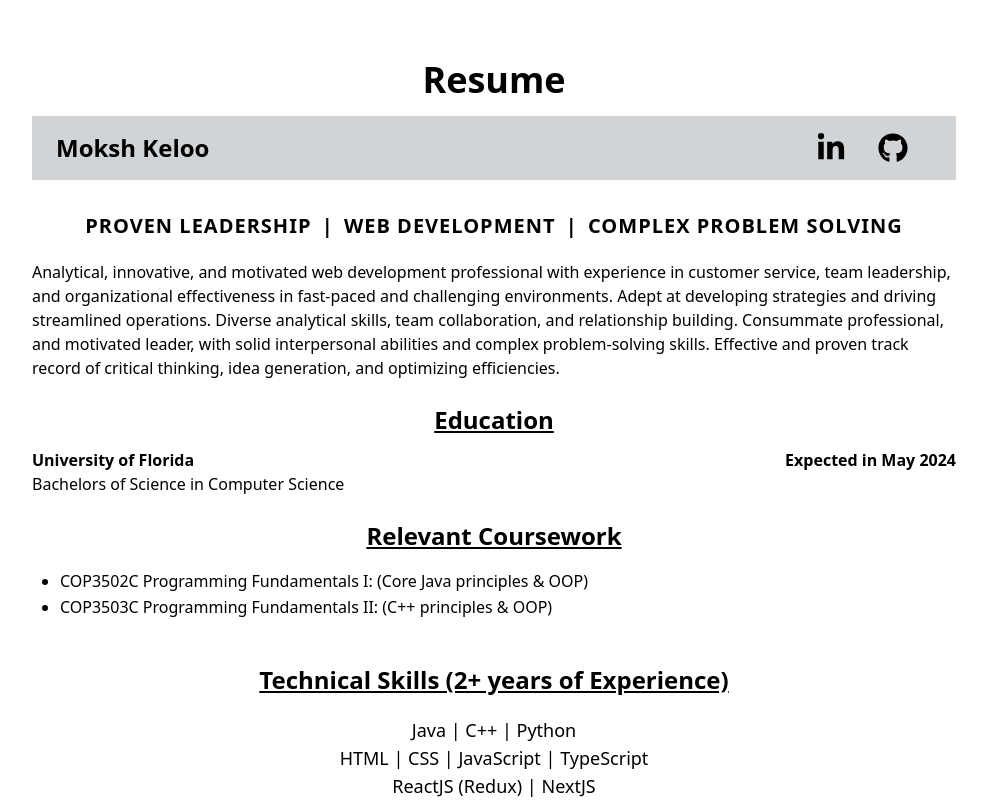
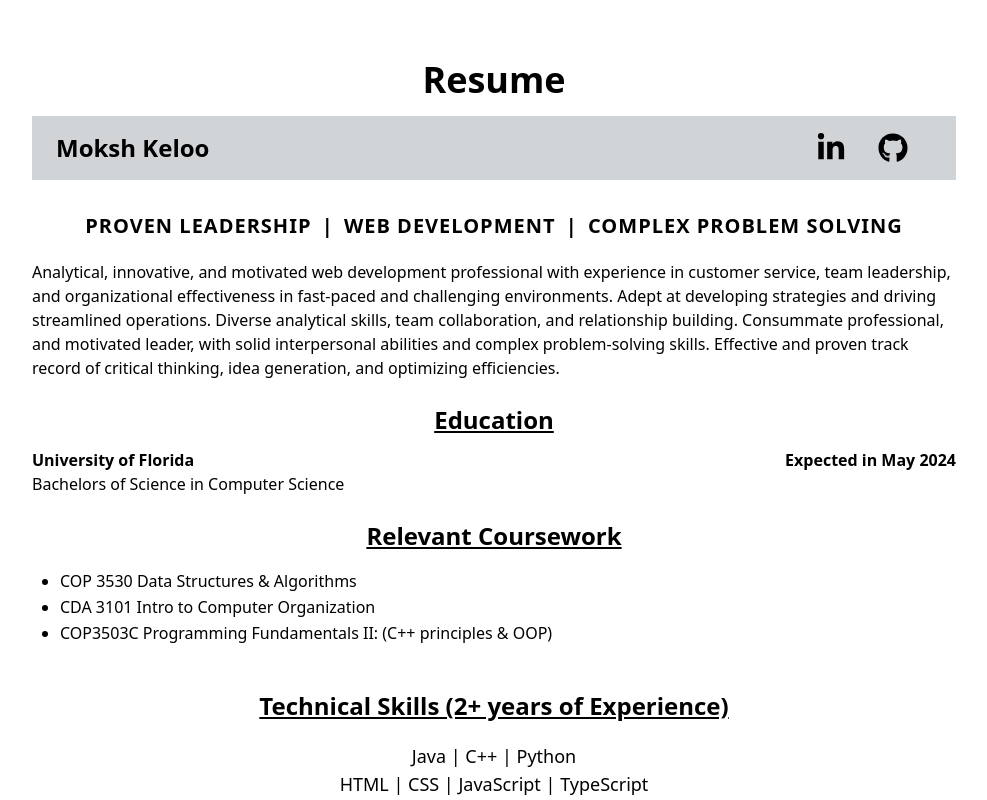
Before and after one commit to mkeloo/Resume, a React (Create React App) app: page / in a window 1280 px wide. Shown: the top 800 px of the page, without its empty margins (146-1133 px from the left). Built offline with nearby package versions, Linux system fonts and the light colour scheme; the HTML template or start-up script is replaced by a standard one.

Commit message:
Update Resume.jsx

```diff
--- a/src/components/Resume.jsx
+++ b/src/components/Resume.jsx
@@ -107,8 +107,9 @@ const Resume = () => {
         </h5>
         <ul className="list-disc list-outside px-7 py-1 leading-relaxed">
           <li>
-            COP3502C Programming Fundamentals I: (Core Java principles & OOP)
+            COP 3530 Data Structures & Algorithms
           </li>
+          <li>CDA 3101 Intro to Computer Organization</li>
           <li>COP3503C Programming Fundamentals II: (C++ principles & OOP)</li>
         </ul>
       </div>
```
